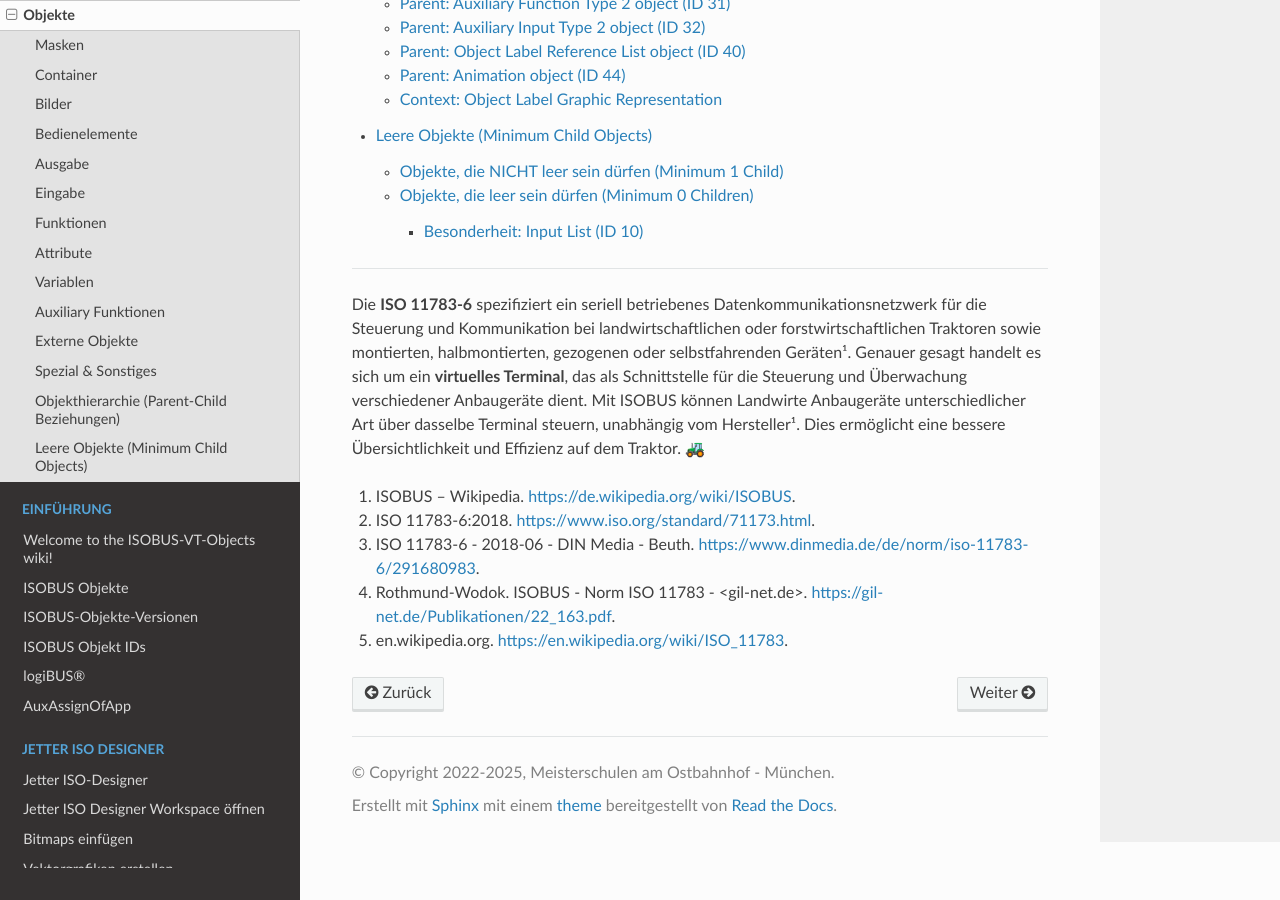
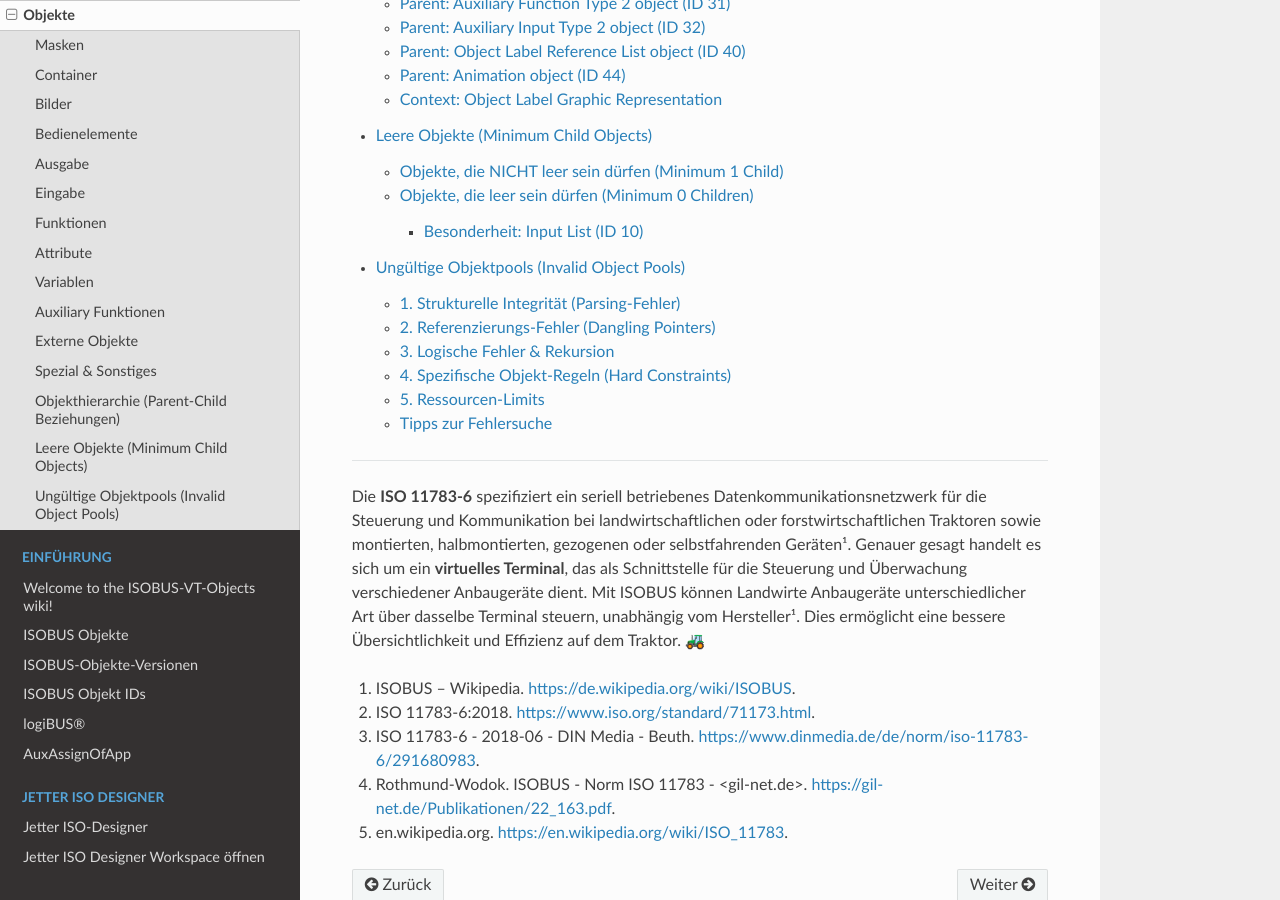
Before and after one commit to Meisterschulen-am-Ostbahnhof-Munchen/ISOBUS-VT-Objects-docs, a Sphinx documentation site: the page built from docs/Objekte/Objekte.md, in a window 1280 px wide and 900 px high, scrolled down 8616 px. Built offline with Sphinx 7.4.7 and the Read the Docs theme 3.1.0, drawn with Linux system fonts in a browser that asks for light colours; some of the changed lines change nothing that is shown.

Commit message:
docs: add page about invalid object pools and common pitfalls

````diff
--- a/docs/Objekte/Objekte.md
+++ b/docs/Objekte/Objekte.md
@@ -18,6 +18,7 @@
 Spezial
 ../Objekthierarchie
 ../Leere_Objekte
+../Ungueltige_Pools
 ```
 
 ----
--- /dev/null
+++ b/docs/Ungueltige_Pools.md
@@ -0,0 +1,54 @@
+# Ungültige Objektpools (Invalid Object Pools)
+
+```{index} single: Ungültige Pools
+```
+
+Damit ein ISOBUS-Objektpool (IOP) vom Virtual Terminal (VT) akzeptiert und geladen wird, muss er strikten strukturellen Regeln folgen. Verletzt der Pool eine dieser Regeln, sendet das VT am Ende der Übertragung (`End of Object Pool`) einen Fehlercode und verwirft meist den gesamten Pool.
+
+Hier sind die wichtigsten Regeln, die jeder Programmierer kennen muss:
+
+## 1. Strukturelle Integrität (Parsing-Fehler)
+
+Dies sind die häufigsten Fehler, die dazu führen, dass der Parser des VTs "aus dem Tritt" gerät.
+
+*   **Falsche Längenangaben:** Wenn ein Objekt sagt "Es folgen 5 Kind-Objekte", aber im Byte-Stream folgen nur 4 (oder 6), liest das VT das nächste Objekt-Byte fälschlicherweise als Attribut des vorherigen. Der Pool ist dann "kaputt".
+*   **Unbekannte Objekttypen:** Eine Objekt-Typ-ID, die in der Norm (und der unterstützten VT-Version) nicht definiert ist.
+*   **Fehlendes ID 0 Objekt:** Jede Arbeitsgruppe **muss** genau ein Objekt mit der **ID 0** (Working Set) enthalten. Fehlt dieses, weiß das VT nicht, wer der Besitzer des Pools ist.
+
+## 2. Referenzierungs-Fehler (Dangling Pointers)
+
+Das VT prüft beim Laden (oder spätestens beim Aktivieren), ob alle Verknüpfungen gültig sind.
+
+*   **Tote Verweise:** Ein Objekt (z. B. ein Container) verweist in seiner Child-Liste auf eine Objekt-ID (z. B. 100), aber im gesamten Pool gibt es kein Objekt mit der ID 100.
+    *   *Ausnahme:* Referenzen auf `NULL` (65535 bzw. FFFFh) sind erlaubt und erwünscht (z. B. leere Softkeys).
+*   **Falsche Objekttypen:** Ein Attribut verlangt einen spezifischen Typ, aber die referenzierte ID gehört zu einem anderen Typ.
+    *   *Beispiel:* Ein `Input Number` Objekt verweist bei `Variable Reference` auf ein `String Variable` Objekt. -> **Ungültig!**
+    *   *Beispiel:* Ein `Output Rectangle` verweist bei `Line Attributes` auf ein `Fill Attributes` Objekt. -> **Ungültig!**
+
+## 3. Logische Fehler & Rekursion
+
+*   **Zirkuläre Referenzen:** Ein Container A enthält Container B, und Container B enthält wieder Container A. Dies führt zu einer Endlosschleife beim Zeichnen. Das VT erkennt dies und lehnt den Pool ab oder stürzt (im schlimmsten Fall) ab.
+*   **Mehrfache Definition:** Eine Objekt-ID (z. B. ID 50) darf im Pool nur ein einziges Mal definiert werden. Doppelte IDs sind verboten.
+
+## 4. Spezifische Objekt-Regeln (Hard Constraints)
+
+Einige Objekte haben sehr spezifische Regeln, die oft übersehen werden:
+
+*   **Designator-Pflicht:** Objekte wie `Working Set`, `Auxiliary Function` und `Auxiliary Input` **müssen** mindestens ein Kind-Objekt haben (siehe Seite [Leere Objekte](Leere_Objekte.md)).
+*   **Input Lists:** Der `Value` einer Input List darf nicht größer sein als `Anzahl der Listeneinträge - 1`.
+*   **Soft Key Masks:** Dürfen nur `Key` Objekte (ID 5) oder `Object Pointer` (ID 27) enthalten, die wiederum auf Keys zeigen. Ein Button (ID 6) in einer Soft Key Mask ist ungültig.
+*   **Variablen-Größe:** Wenn ein String-Objekt auf eine String-Variable verweist, sollte die definierte Länge im String-Objekt idealerweise zur Länge der Variable passen (obwohl VTs hier oft tolerant sind und clippen/padden).
+
+## 5. Ressourcen-Limits
+
+Auch wenn der Pool syntaktisch korrekt ist, kann er abgelehnt werden, wenn er die Hardware-Limits des VTs sprengt:
+*   **Speicher voll:** Der Pool ist größer als der verfügbare Flash-Speicher des VTs (Memory Out of range).
+*   **Zu viele Objekte:** Einige ältere VTs haben Limits für die absolute Anzahl an Objekten (z. B. max. 65534, was durch das 16-Bit ID-Feld vorgegeben ist, aber reale Limits liegen oft niedriger).
+*   **Softkey-Limit:** Eine Softkey-Maske, die mehr Keys definiert, als das VT verwalten kann (obwohl Paging vorgeschrieben ist, gibt es oft harte Limits).
+
+## Tipps zur Fehlersuche
+Wenn das VT beim Laden "Object Pool Error" meldet:
+1.  Prüfen, ob **ID 0** existiert.
+2.  Prüfen, ob alle referenzierten IDs tatsächlich im Pool enthalten sind.
+3.  Prüfen, ob alle `Number of objects/macros/bytes` Felder exakt mit den folgenden Daten übereinstimmen.
+4.  Prüfen, ob Typ-Referenzen (Number Var vs. String Var) stimmen.
````
